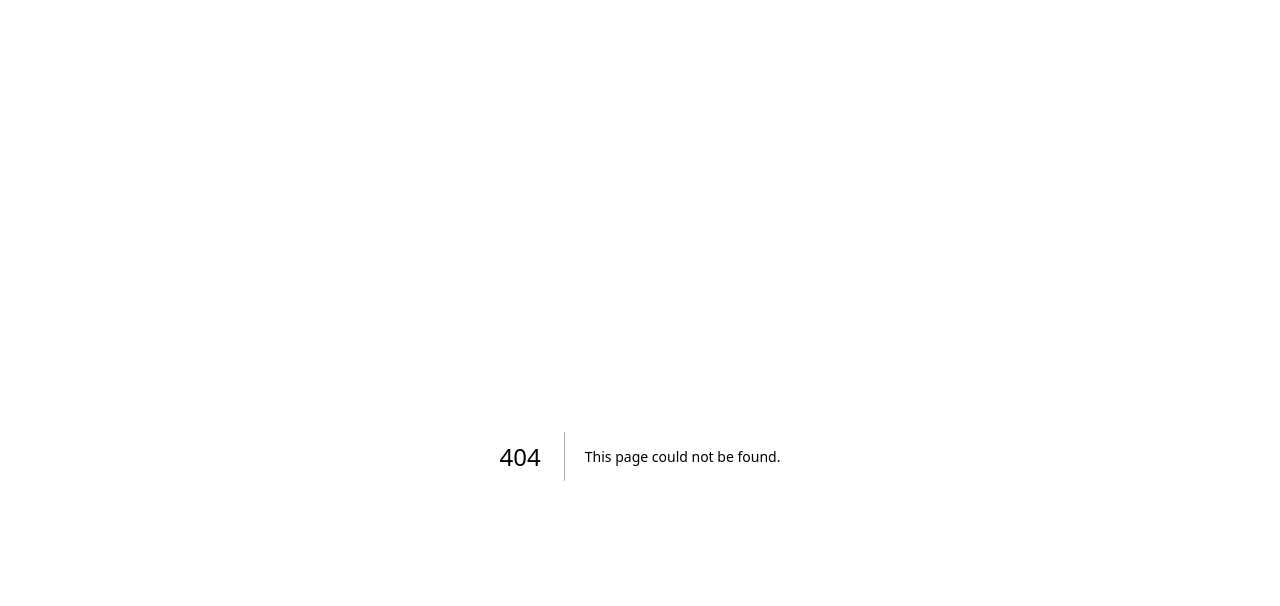
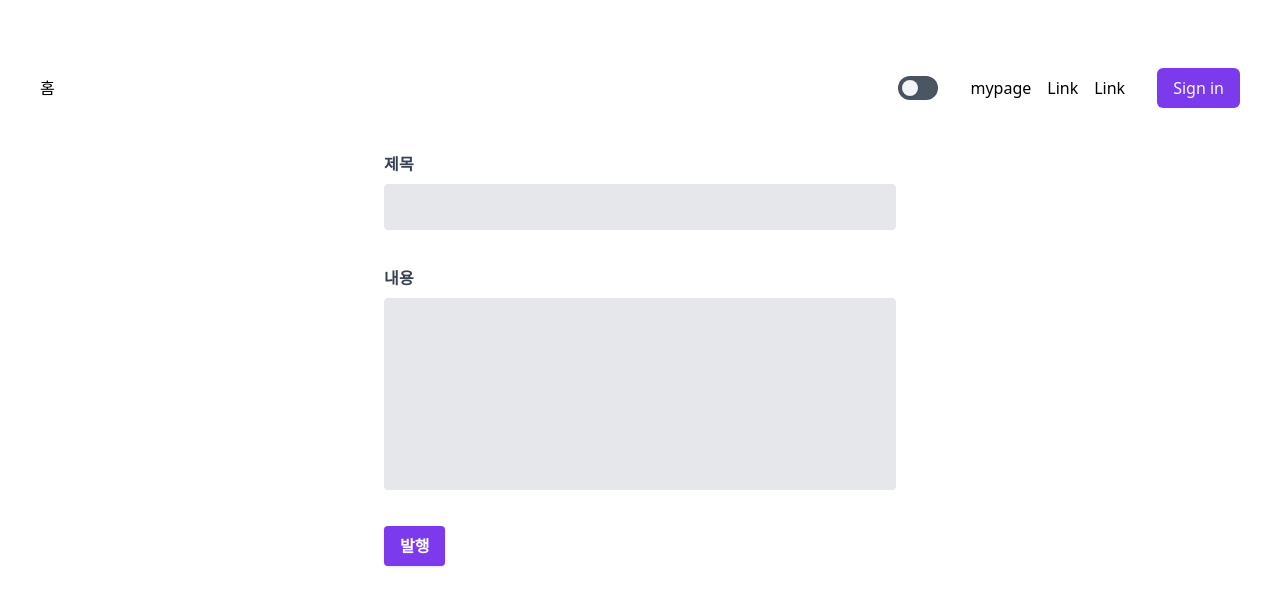
Before and after one commit to ShineTiger/my-kidney, a Next.js app: page /posts/upload in a window 1280 px wide. Before the commit this address had no page. Shown: the top 606 px of the page. Built offline with nearby package versions, Linux system fonts and the light colour scheme; no server answers.

Commit message:
:lipstick: 포스팅 추가 페이지 디자인

```diff
--- /dev/null
+++ b/pages/posts/upload.tsx
@@ -0,0 +1,87 @@
+import Layout from "@/components/layout";
+import { NextPage } from "next";
+import React, { useState } from "react";
+import { useForm } from "react-hook-form";
+
+interface postType {
+  title: string;
+  content: string;
+}
+
+const upload: NextPage = () => {
+  const {
+    handleSubmit,
+    register,
+    watch,
+    formState: { errors },
+  } = useForm<postType>({ mode: "onChange" });
+  const [submitting, setSubmitting] = useState(false);
+  const onValid = (validForm: postType) => {
+    setSubmitting(true);
+    fetch("/api/posts/submit", {
+      method: "POST",
+      body: JSON.stringify(validForm),
+      headers: { "Content-Type": "application/json" },
+    }).then(() => {
+      setSubmitting(false);
+    });
+  };
+  return (
+    <Layout>
+      <form
+        onSubmit={handleSubmit(onValid)}
+        className="w-full max-w-lg my-0 mx-auto"
+      >
+        <div className="flex flex-wrap -mx-3 mb-6">
+          <div className="w-full px-3">
+            <label className="block uppercase tracking-wide text-gray-700 dark:text-gray-200 text-m font-bold mb-2">
+              제목
+            </label>
+            <input
+              {...register("title", {
+                required: "제목을 입력해주세요",
+              })}
+              className="appearance-none block w-full bg-gray-200 text-gray-700 border border-gray-200 rounded py-3 px-4 mb-3 leading-tight focus:outline-none focus:bg-white focus:border-gray-500"
+              id="title"
+              type="text"
+            />
+            <span className="label-text-alt text-red-600">
+              {errors.title ? errors.title.message : ""}
+            </span>
+          </div>
+        </div>
+
+        <div className="flex flex-wrap -mx-3 mb-6">
+          <div className="w-full px-3">
+            <label className="block uppercase tracking-wide text-gray-700 dark:text-gray-200 text-m font-bold mb-2">
+              내용
+            </label>
+            <textarea
+              {...register("content", {
+                required: "내용을 입력해주세요",
+              })}
+              className=" no-resize appearance-none block w-full bg-gray-200 text-gray-700 border border-gray-200 rounded py-3 px-4 mb-3 leading-tight focus:outline-none focus:bg-white focus:border-gray-500 h-48 resize-none"
+              id="content"
+            ></textarea>
+            <span className="label-text-alt text-red-600">
+              {errors.content ? errors.content.message : ""}
+            </span>
+          </div>
+        </div>
+        <div className="md:flex md:items-center">
+          <div className="md:w-1/3">
+            <button
+              className="shadow bg-violet-600 focus:shadow-outline focus:outline-none text-white font-bold py-2 px-4 rounded"
+              type="submit"
+            >
+              발행
+            </button>
+          </div>
+          <div className="md:w-2/3"></div>
+        </div>
+      </form>
+    </Layout>
+  );
+};
+
+export default upload;
```
